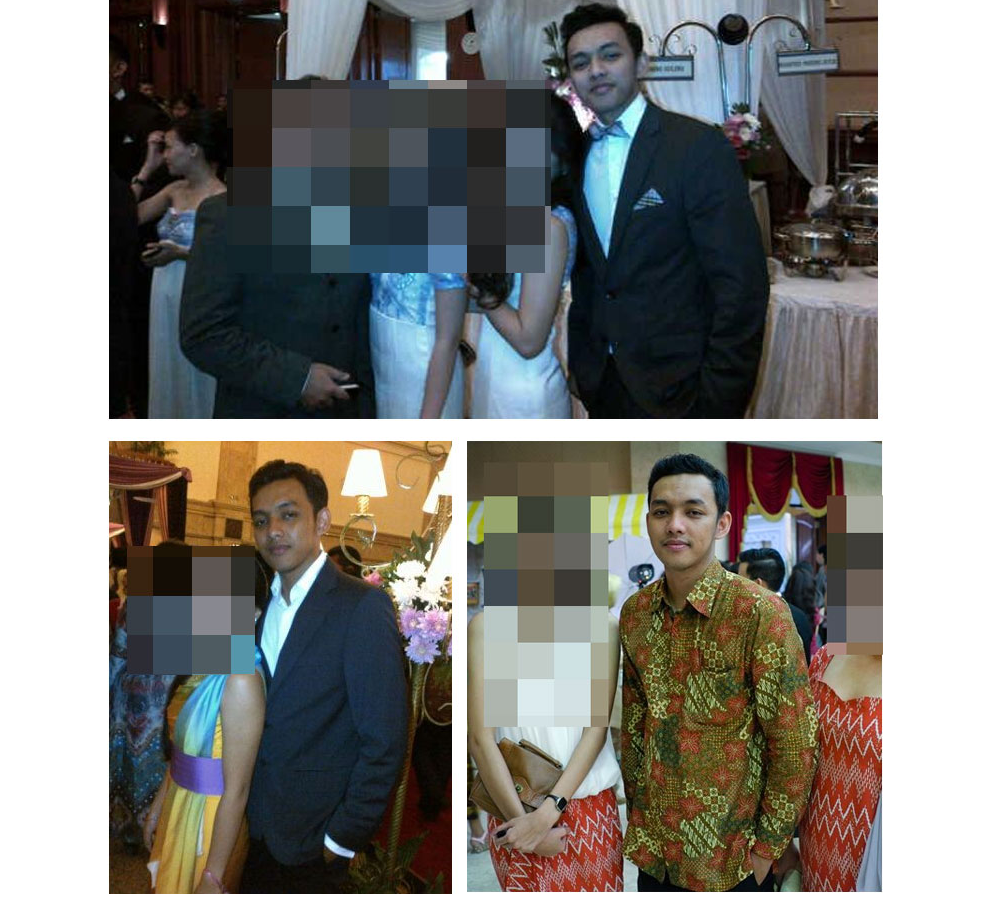
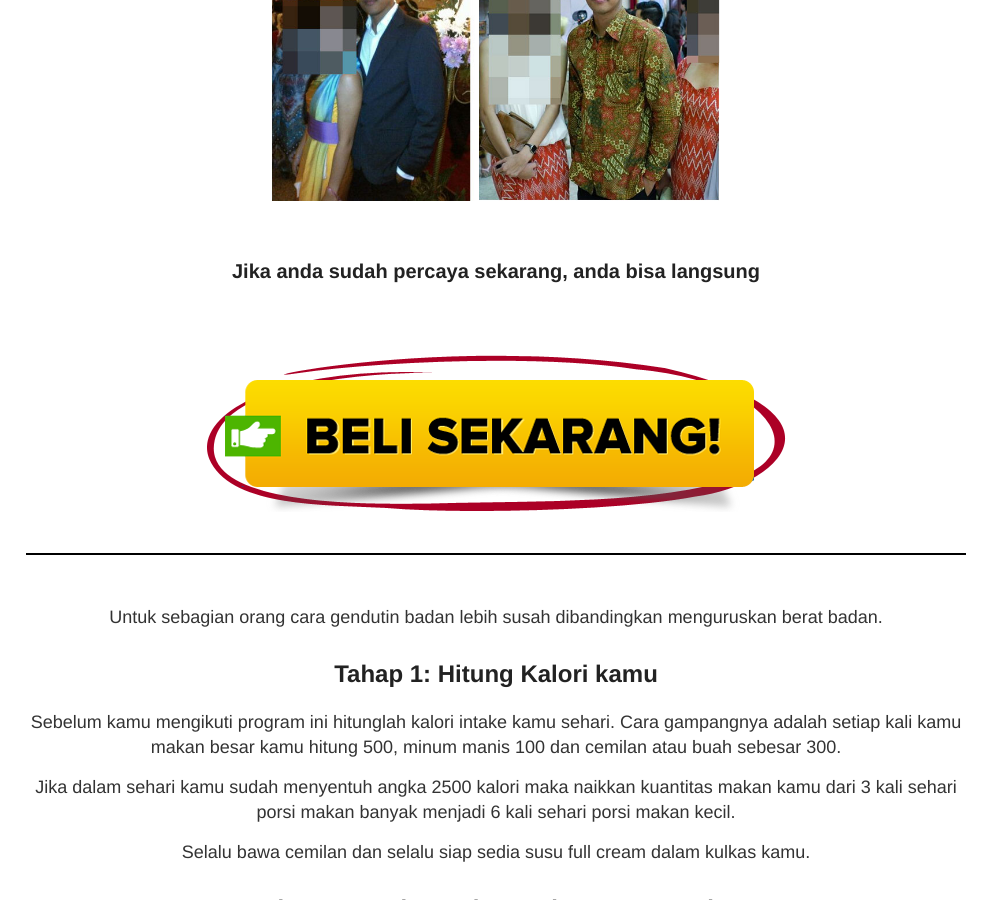
Before and after one commit to kemtol/gemukgagah, a Jekyll site: the page built from index.html, in a window 1280 px wide and 900 px high, scrolled down 3996 px. Shown: the whole window, without its empty margins (144-1135 px from the left). Built offline with Jekyll 4.4.1, drawn with Linux system fonts in a browser that asks for light colours.

Commit message:
Update default.html

```diff
--- a/_layouts/default.html
+++ b/_layouts/default.html
@@ -62,8 +62,12 @@
             Dalam kurun waktu 3 bulan sudah tampak hasilnya<br/>
             Dan dalam waktu 6 bulan (gambar kedua terkahir) sudah SANGAT IDEAL
             <p><br /><br />
-            <img src="{{ site.baseurl }}images/berhasil-gemuk.jpg" /><br /><br />
+            <img src="{{ site.baseurl }}images/berhasil-gemuk.jpg" style="width:450px;max-width:80%" /><br /><br />
 
+            <h3>Jika anda sudah percaya sekarang, anda bisa langsung</h3>
+            <br /><br />
+
+            <img src="{{ site.baseurl }}images/beli-obat-cepet-gemuk.png" class="max-width:100%" /><br /><br />
           </div>
           {% endif %}
         </header>
```
